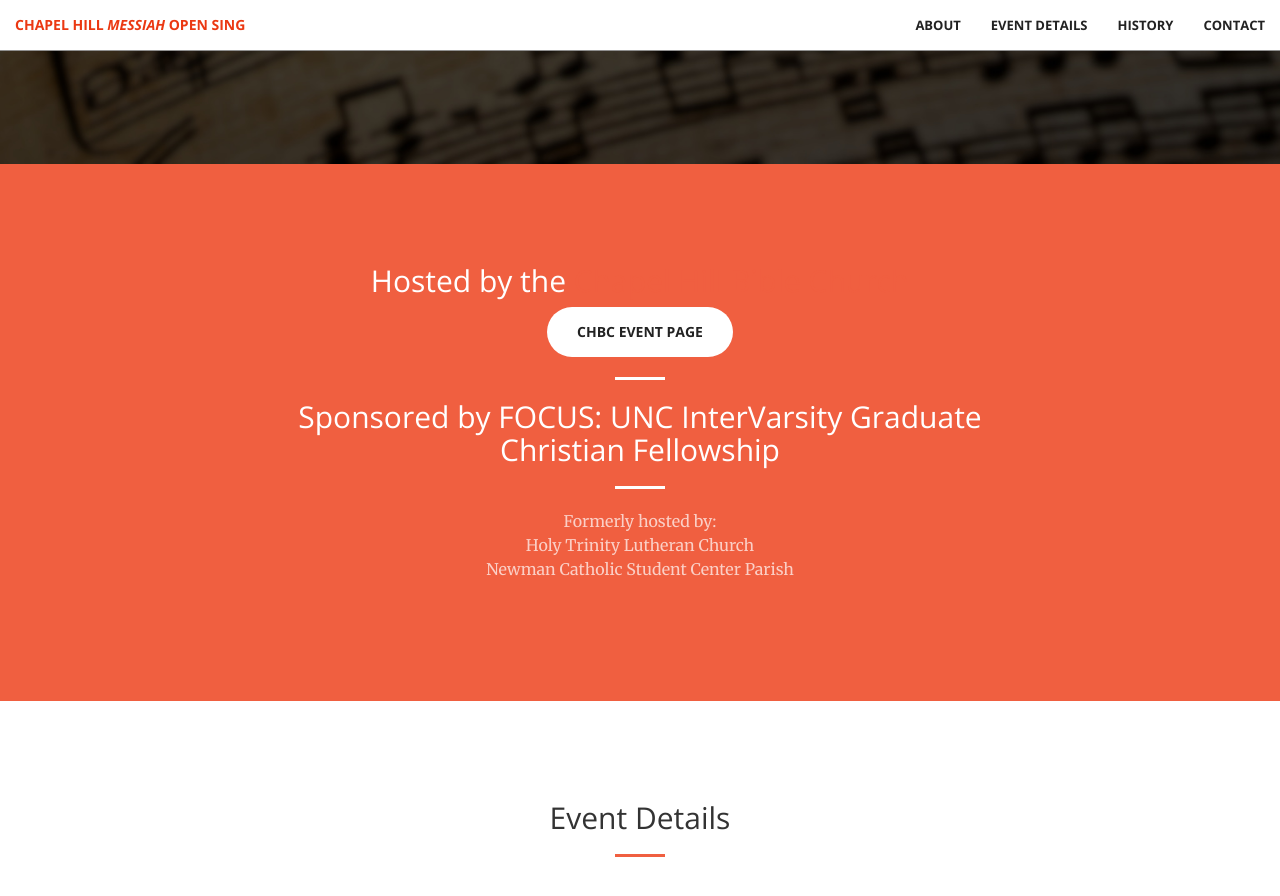
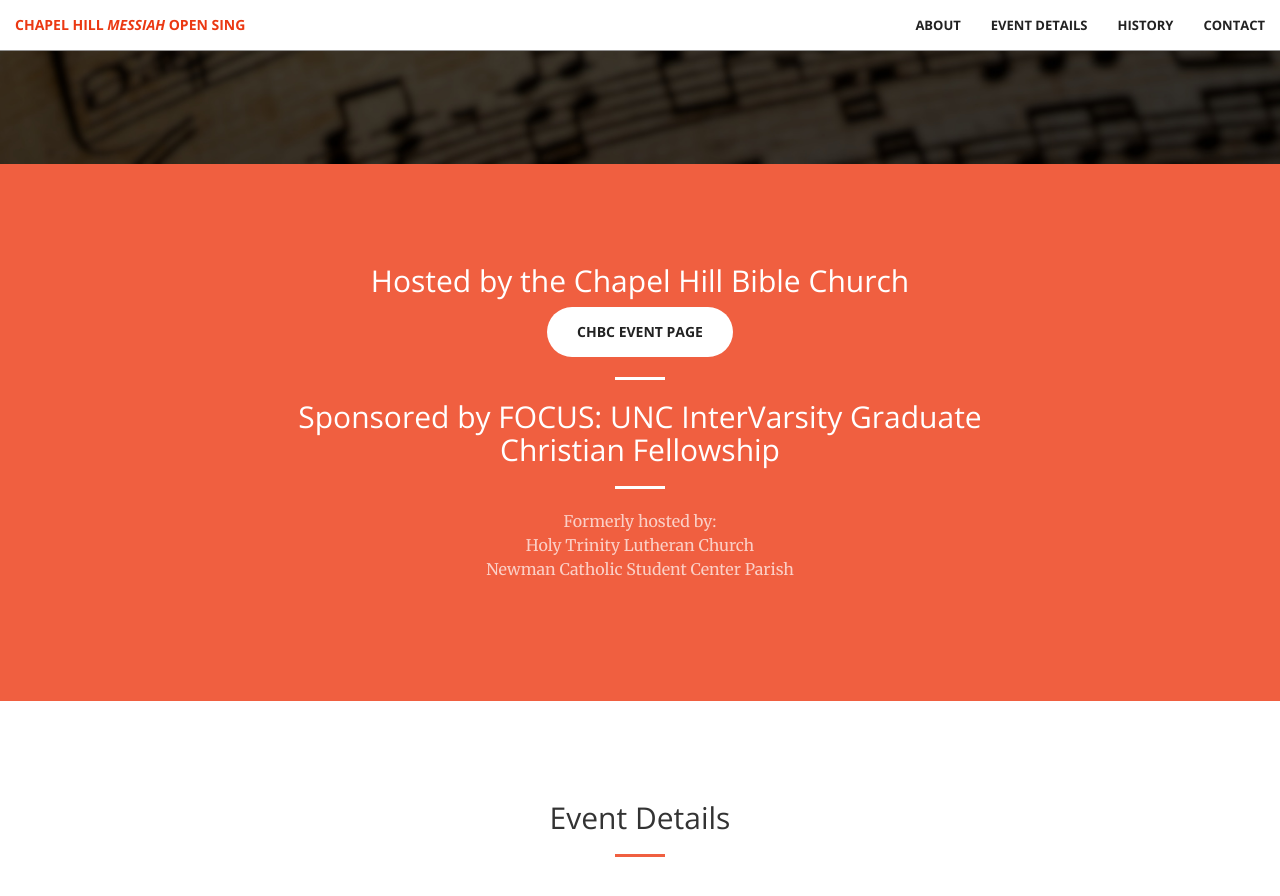
Before and after one commit to chapelhillmessiah/chapelhillmessiah.github.io, a Jekyll site: the page built from index.html, in a window 1280 px wide and 900 px high, scrolled down 736 px. Shown: the top 896 px of the window. Built offline with Jekyll 4.4.1, drawn with Linux system fonts in a browser that asks for light colours.

Commit message:
Remove CHBC homepage link
Causes the text to be orange and invisible on an orange background

```diff
--- a/_includes/call-to-action.html
+++ b/_includes/call-to-action.html
@@ -2,7 +2,7 @@
     <div class="container">
         <div class="row">
             <div class="col-lg-8 col-lg-offset-2 text-center">
-                <h2 class="section-heading">Hosted by the <a href="https://biblechurch.org">Chapel Hill Bible Church</a></h2>
+                <h2 class="section-heading">Hosted by the Chapel Hill Bible Church</h2>
                 <a href="https://biblechurch.churchcenter.com/calendar/event/158600595" class="btn btn-default btn-xl">CHBC Event Page</a>
                 <hr class="light">
                 <h2>Sponsored by FOCUS: UNC InterVarsity Graduate Christian Fellowship</h2>
```
